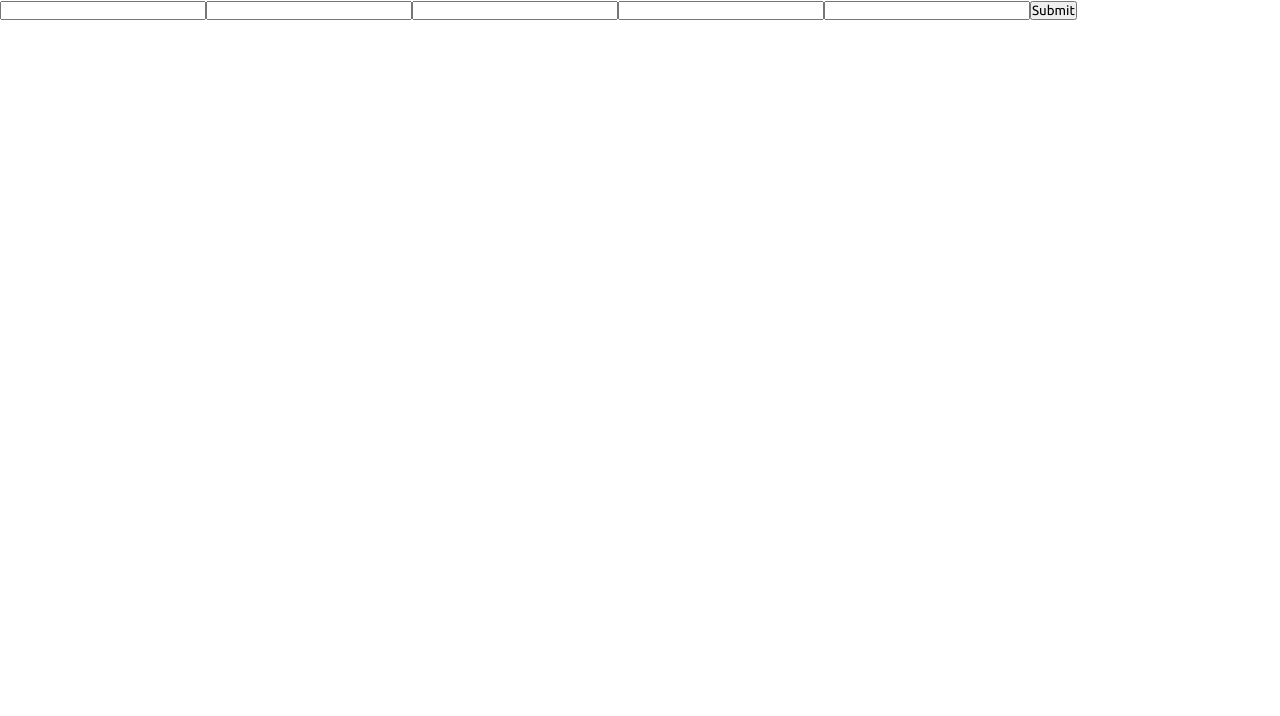
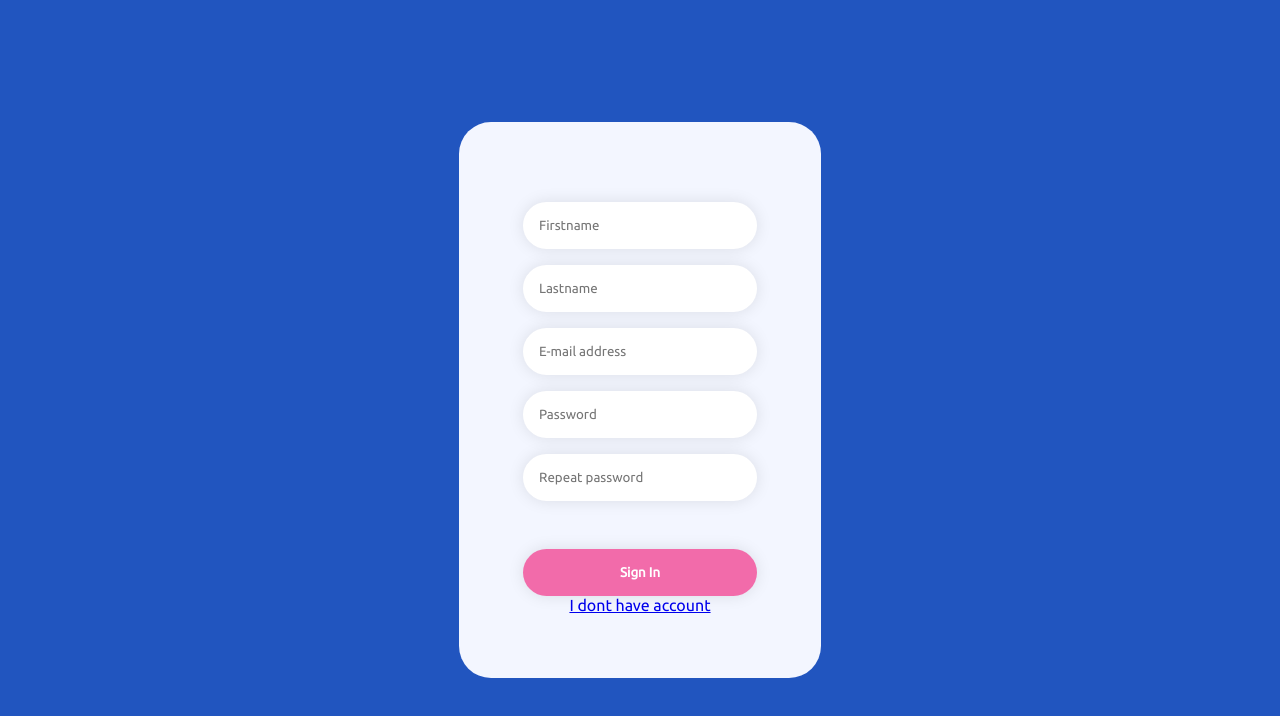
Before and after one commit to rgbsz/messenger, a React (Create React App) app: page /sign-up in a window 1280 px wide. Shown: the top 716 px of the page. Built offline with nearby package versions, Linux system fonts and the light colour scheme; no server answers.

Commit message:
Sign up, sign in pages update, loader update
- added styles to these pages and loader component

```diff
--- a/src/Chat/components/CenterPanel.tsx
+++ b/src/Chat/components/CenterPanel.tsx
@@ -68,7 +68,24 @@ const Messages = styled.div`
   display: flex;
   flex-direction: column;
   overflow-y: scroll;
-  padding-bottom: 1rem;
+  padding: 0 1rem 1rem 0;
+  margin-bottom: 1rem;
+  ::-webkit-scrollbar {
+    width: 5px;
+  }
+
+  ::-webkit-scrollbar-track {
+    background: ${({ theme }) => theme.colors.light};
+  }
+
+  ::-webkit-scrollbar-thumb {
+    background: ${({ theme }) => theme.colors.secondary};
+    border-radius: 10px;
+  }
+
+  ::-webkit-scrollbar-thumb:hover {
+    background: ${({ theme }) => theme.colors.light};
+  }
 `
 
 const Message = styled.div<{ own: boolean }>`
--- a/src/LoadingScreen.tsx
+++ b/src/LoadingScreen.tsx
@@ -1,9 +1,48 @@
 import React from 'react'
+import styled, { keyframes } from 'styled-components'
 
-const LoadingScreen: React.FC = () => {
+type propTypes = {
+    visible?: boolean
+    form?: boolean
+}
+
+const LoadingScreen: React.FC<propTypes> = ({ visible = true, form = false }) => {
     return (
-        <>Loading screen</>
+        <Wrapper visibility={visible} form={form}><div /></Wrapper>
     )
 }
 
+const Keyframes = keyframes`
+    0% {
+        transform: rotate(0deg)
+    }
+    100% {
+        transform: rotate(360deg)
+    }
+`
+
+const Wrapper = styled.div<{ visibility: boolean, form: boolean }>`
+    position: absolute;
+    top: 0;
+    left: 0;
+    width: 100%;
+    height: ${({ form }) => form ? '100%' : '100vh'};
+    opacity: ${({ visibility }) => visibility ? '1' : '0'};
+    visibility: ${({ visibility }) => visibility ? 'visible' : 'hidden'};
+    transition: .3s;
+    display: flex;
+    justify-content: center;
+    align-items: center;
+    pointer-events: all;
+    z-index: 99;
+    div {
+        border: 3px solid rgba(0,0,0,0);
+        border-top: 3px solid ${({ theme }) => theme.colors.primary};
+        border-radius: 50%;
+        width: 5rem;
+        height: 5rem;
+        animation: ${Keyframes} 1s infinite linear;
+    }
+`
+
 export default LoadingScreen
--- a/src/SignIn/SignIn.tsx
+++ b/src/SignIn/SignIn.tsx
@@ -1,38 +1,106 @@
 import React, { useState } from "react"
+import { Link } from "react-router-dom"
 import styled from "styled-components"
 import firebase from "../firebase"
-
-import { emailTypes, passwordTypes } from "./SignIn.types"
+import { REQUEST_STATUS } from "../global.consts"
+import LoadingScreen from "../LoadingScreen"
 
 const SignIn: React.FC = () => {
-  const [email, setEmail] = useState<emailTypes>(null)
-  const [password, setPassword] = useState<passwordTypes>(null)
+  const [requestStatus, setRequestStatus] = useState<REQUEST_STATUS>(REQUEST_STATUS.NONE)
+  const [email, setEmail] = useState<string>('')
+  const [password, setPassword] = useState<string>('')
   const handleSubmit = (e: React.FormEvent<HTMLFormElement>) => {
     e.preventDefault()
-    if (email && password)
-      firebase.auth().signInWithEmailAndPassword(email, password).then(() => console.log('logged in')).catch(() => console.log('error'))
+    setRequestStatus(REQUEST_STATUS.PENDING)
+    setTimeout(() => {
+      firebase.auth().signInWithEmailAndPassword(email, password).then(() => console.log('logged in')).catch(() => {
+        setRequestStatus(REQUEST_STATUS.FAILED)
+      })
+    }, 1500)
   }
   return (
-    <Wrapper>
+    <Wrapper blur={requestStatus === REQUEST_STATUS.PENDING}>
       <form onSubmit={(e: React.FormEvent<HTMLFormElement>) => handleSubmit(e)}>
+        <LoadingScreen form={true} visible={requestStatus === REQUEST_STATUS.PENDING} />
         <input
           type='text'
+          placeholder='E-mail address'
           onInput={(e: React.ChangeEvent<HTMLInputElement>) =>
             setEmail(e.target.value)
           }
         />
         <input
           type='password'
+          placeholder='Password'
           onInput={(e: React.ChangeEvent<HTMLInputElement>) =>
             setPassword(e.target.value)
           }
         />
-        <input type='submit' />
+        <p>{requestStatus === REQUEST_STATUS.FAILED && 'Wrong e-mail or password.'}</p>
+        <input type='submit' value='Sign In' />
+        <Link to='/sign-up'>I already have an account</Link>
       </form>
     </Wrapper>
   )
 }
 
-const Wrapper = styled.div``
+const Wrapper = styled.div<{ blur: boolean }>`
+  width: 100%;
+  height: 100vh;
+  display: flex;
+  justify-content: center;
+  align-items: center;
+  background: ${({ theme }) => theme.colors.primary};
+  form {
+    padding: 4rem;
+    position: relative;
+    overflow: hidden;
+    border-radius: 2rem;
+    background: ${({ theme }) => theme.colors.light};
+    flex-direction: column;
+    display: flex;
+    justify-content: center;
+    align-items: center;
+    input[type='text'], input[type='password'] {
+      border: none;
+      padding: 1rem;
+      border-radius: 2rem;
+      background: white;
+      width: 100%;
+      margin-top: 1rem;
+      box-sizing: border-box;
+      box-shadow: 0 0 1rem rgba(0,0,0,.1);
+      &:focus {
+        outline: none;
+      }
+      filter: ${({ blur }) => blur ? 'blur(3rem)' : 'blur(0)'};
+      transition: .5s ease-in-out;
+    }
+    p {
+      margin-top: 1rem;
+      color: ${({ theme }) => theme.colors.secondary};
+      filter: ${({ blur }) => blur ? 'blur(3rem)' : 'blur(0)'};
+      transition: .5s ease-in-out;
+    }
+    input[type='submit'] {
+      border: none;
+      padding: 1rem;
+      border-radius: 2rem;
+      background: ${({ theme }) => theme.colors.secondary};
+      font-weight: bold;
+      width: 100%;
+      margin-top: 2rem;
+      box-sizing: border-box;
+      box-shadow: 0 0 1rem rgba(0,0,0,.1);
+      color: white;
+      filter: ${({ blur }) => blur ? 'blur(3rem)' : 'blur(0)'};
+      transition: .5s ease-in-out;
+      cursor: pointer;
+      &:focus {
+        outline: none;
+      }
+    }
+  }
+`
 
 export default SignIn
--- a/src/SignUp/SignUp.tsx
+++ b/src/SignUp/SignUp.tsx
@@ -1,20 +1,24 @@
-import { firestore } from "firebase"
 import React, { useState } from "react"
+import { Link } from "react-router-dom"
 import styled from "styled-components"
 import firebase from "../firebase"
-
-import { firstnameTypes, lastnameTypes, emailTypes, passwordTypes } from "./SignUp.types"
+import { REQUEST_STATUS } from "../global.consts"
+import LoadingScreen from "../LoadingScreen"
 
 const SignUp: React.FC = () => {
-    const [firstname, setFirstname] = useState<firstnameTypes>(null)
-    const [lastname, setLastname] = useState<lastnameTypes>(null)
-    const [email, setEmail] = useState<emailTypes>(null)
-    const [password, setPassword] = useState<passwordTypes>(null)
-    const [passwordRepeat, setPasswordRepeat] = useState<passwordTypes>(null)
+    const [requestStatus, setRequestStatus] = useState<{ status: REQUEST_STATUS, message: string }>({ status: REQUEST_STATUS.NONE, message: '' })
+    const [firstname, setFirstname] = useState<string>('')
+    const [lastname, setLastname] = useState<string>('')
+    const [email, setEmail] = useState<string>('')
+    const [password, setPassword] = useState<string>('')
+    const [passwordRepeat, setPasswordRepeat] = useState<string>('')
     const handleSubmit = (e: React.FormEvent<HTMLFormElement>) => {
         e.preventDefault()
-        if (firstname && lastname && email && password && passwordRepeat) {
-            if (password !== passwordRepeat) alert('Passwords.')
+        setRequestStatus({ status: REQUEST_STATUS.PENDING, message: '' })
+        setTimeout(() => {
+            if (password !== passwordRepeat) {
+                setRequestStatus({ status: REQUEST_STATUS.FAILED, message: `Passwords aren't the same.` })
+            }
             else {
                 firebase.auth().createUserWithEmailAndPassword(email, password).then((data) => {
                     firebase.firestore().collection('users').doc(data.user?.uid).set({
@@ -22,52 +26,117 @@ const SignUp: React.FC = () => {
                         fullname: `${firstname} ${lastname}`,
                         invites: []
                     })
+                }).catch(({ message }) => {
+                    console.log(e)
+                    setRequestStatus({ status: REQUEST_STATUS.FAILED, message })
                 });
             }
-        }
-        else {
-            alert(`Fields.`)
-        }
+        }, 1500)
     }
     return (
-        <Wrapper>
+        <Wrapper blur={requestStatus.status === REQUEST_STATUS.PENDING}>
             <form onSubmit={(e: React.FormEvent<HTMLFormElement>) => handleSubmit(e)}>
+                <LoadingScreen form={true} visible={requestStatus.status === REQUEST_STATUS.PENDING} />
                 <input
                     type='text'
+                    placeholder='Firstname'
                     onInput={(e: React.ChangeEvent<HTMLInputElement>) =>
                         setFirstname(e.target.value)
                     }
                 />
                 <input
                     type='text'
+                    placeholder='Lastname'
                     onInput={(e: React.ChangeEvent<HTMLInputElement>) =>
                         setLastname(e.target.value)
                     }
                 />
                 <input
                     type='text'
+                    placeholder='E-mail address'
                     onInput={(e: React.ChangeEvent<HTMLInputElement>) =>
                         setEmail(e.target.value)
                     }
                 />
                 <input
                     type='password'
+                    placeholder='Password'
                     onInput={(e: React.ChangeEvent<HTMLInputElement>) =>
                         setPassword(e.target.value)
                     }
                 />
                 <input
                     type='password'
+                    placeholder='Repeat password'
                     onInput={(e: React.ChangeEvent<HTMLInputElement>) =>
                         setPasswordRepeat(e.target.value)
                     }
                 />
-                <input type='submit' />
+                <p>{requestStatus.status === REQUEST_STATUS.FAILED && requestStatus.message}</p>
+                <input type='submit' value='Sign In' />
+                <Link to='/sign-in'>I dont have account</Link>
             </form>
         </Wrapper>
     )
 }
 
-const Wrapper = styled.div``
+const Wrapper = styled.div<{ blur: boolean }>`
+  width: 100%;
+  height: 100vh;
+  display: flex;
+  justify-content: center;
+  align-items: center;
+  background: ${({ theme }) => theme.colors.primary};
+  form {
+    padding: 4rem;
+    position: relative;
+    overflow: hidden;
+    border-radius: 2rem;
+    background: ${({ theme }) => theme.colors.light};
+    flex-direction: column;
+    display: flex;
+    justify-content: center;
+    align-items: center;
+    input[type='text'], input[type='password'] {
+      border: none;
+      padding: 1rem;
+      border-radius: 2rem;
+      background: white;
+      width: 100%;
+      margin-top: 1rem;
+      box-sizing: border-box;
+      box-shadow: 0 0 1rem rgba(0,0,0,.1);
+      &:focus {
+        outline: none;
+      }
+      filter: ${({ blur }) => blur ? 'blur(3rem)' : 'blur(0)'};
+      transition: .5s ease-in-out;
+    }
+    p {
+      margin-top: 1rem;
+      color: ${({ theme }) => theme.colors.secondary};
+      filter: ${({ blur }) => blur ? 'blur(3rem)' : 'blur(0)'};
+      transition: .5s ease-in-out;
+    }
+    input[type='submit'] {
+      border: none;
+      padding: 1rem;
+      border-radius: 2rem;
+      background: ${({ theme }) => theme.colors.secondary};
+      font-weight: bold;
+      width: 100%;
+      margin-top: 2rem;
+      box-sizing: border-box;
+      box-shadow: 0 0 1rem rgba(0,0,0,.1);
+      color: white;
+      filter: ${({ blur }) => blur ? 'blur(3rem)' : 'blur(0)'};
+      transition: .5s ease-in-out;
+      cursor: pointer;
+      &:focus {
+        outline: none;
+      }
+    }
+  }
+`
 
 export default SignUp
```
Also changed, not shown: src/App.tsx (+5 -5 lines).
